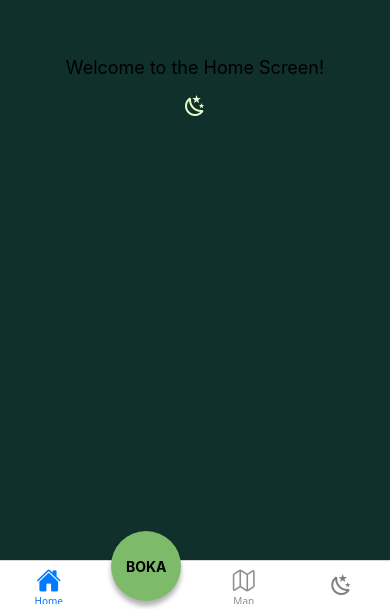
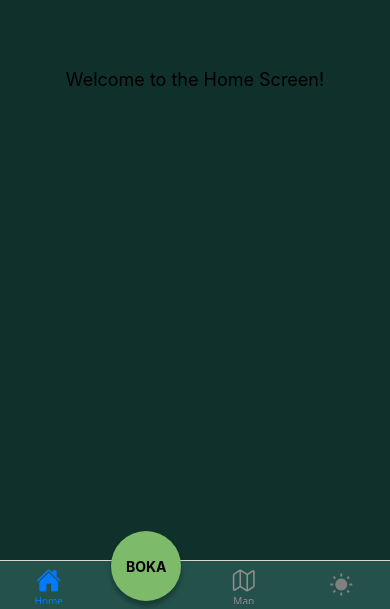
Before and after one commit to edda177/pax, a React Native app in the folder pax-mobile/: screen /Home in a window 390 px wide. Shown: the part 235-844 px from the top of the page. Built offline with nearby package versions, Linux system fonts and the light colour scheme.

Commit message:
theme background in tabnavigation

```diff
--- a/pax-mobile/Navigation/BottomTabNavigator.js
+++ b/pax-mobile/Navigation/BottomTabNavigator.js
@@ -6,16 +6,19 @@ import HomeScreen from '../screens/HomeScreen';
 import Booking from '../screens/Booking';
 import Map from '../screens/Map';
 import ThemeToggleTabButton from '../components/ThemeToggleTabButton';
-
-
 import BookingButton from '../components/BookingButton';
+import { useTheme } from '../theme/ThemeContext';
+import { NavigationContainer } from '@react-navigation/native';
 
 const Tab = createBottomTabNavigator();
 
 export default function BottomTabNavigator() {
+    const {customTheme} = useTheme();
+
     return (
         <Tab.Navigator
             screenOptions={({ route }) => ({
+                headerShown: false,
                 tabBarIcon: ({ focused, color, size }) => {
                     if (route.name === 'Booking') return null;
 
@@ -25,7 +28,9 @@ export default function BottomTabNavigator() {
 
                     return <Icon name={iconName} size={size} color={color} />;
                 },
-                headerShown: false,
+                    tabBarStyle: {
+                        backgroundColor: customTheme.colors.tabBar,
+                    },
             })}
         >
             <Tab.Screen name="Home" component={HomeScreen} />
--- a/pax-mobile/screens/HomeScreen.jsx
+++ b/pax-mobile/screens/HomeScreen.jsx
@@ -30,12 +30,6 @@ const HomeScreen = () => {
           accessibilityRole="button"
           accessibilityLabel={isDark ? "Byt till ljust tema" : "Byt till mörkt tema"}
         >
-          <MaterialCommunityIcons
-            name={isDark ? "white-balance-sunny" : "weather-night"}
-            color={theme.accent}
-            size={24}
-            accessibilityElementsHidden={true}
-          />
         </Pressable>
       </View>
     </SafeAreaView>
--- a/pax-mobile/theme/ThemeContext.js
+++ b/pax-mobile/theme/ThemeContext.js
@@ -5,7 +5,7 @@ import { buildCustomeTheme } from "./customTheme";
 const ThemeContext = createContext();
 
 export const ThemeProvider = ({ children }) => {
-  const [isDark, setIsDark] = useState(false);
+  const [isDark, setIsDark] = useState(true);
 
   const theme = isDark ? darkTheme : lightTheme;
   const customTheme = buildCustomeTheme(theme, isDark);
```
